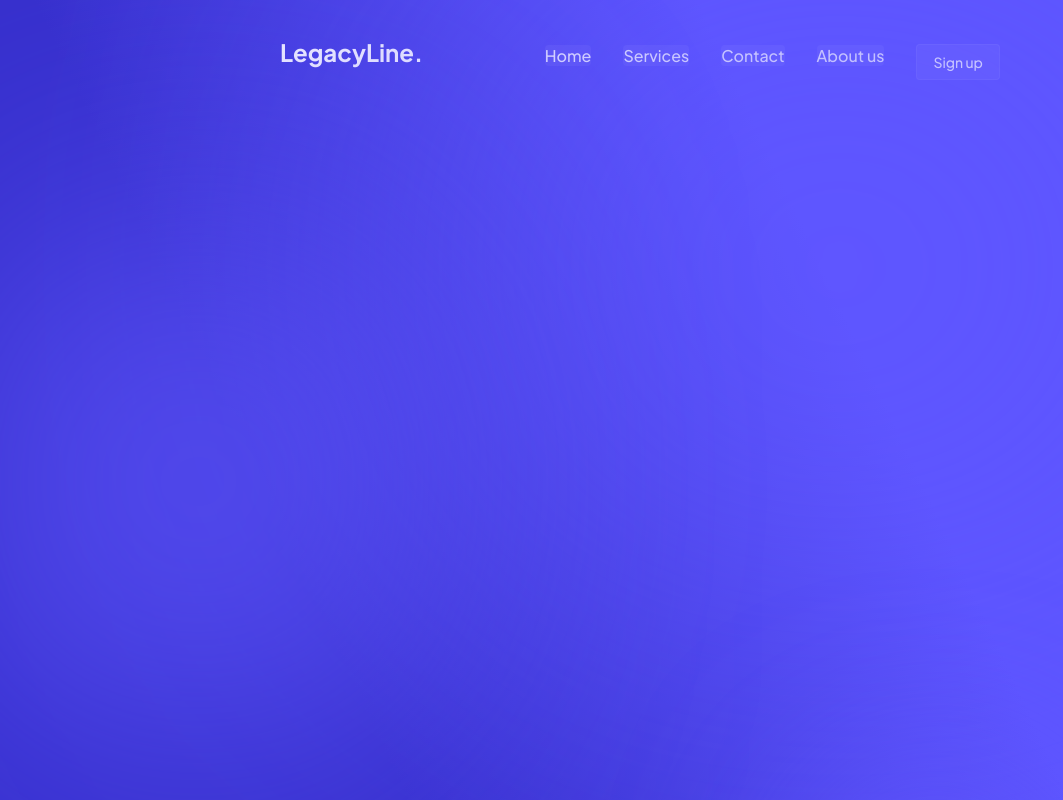
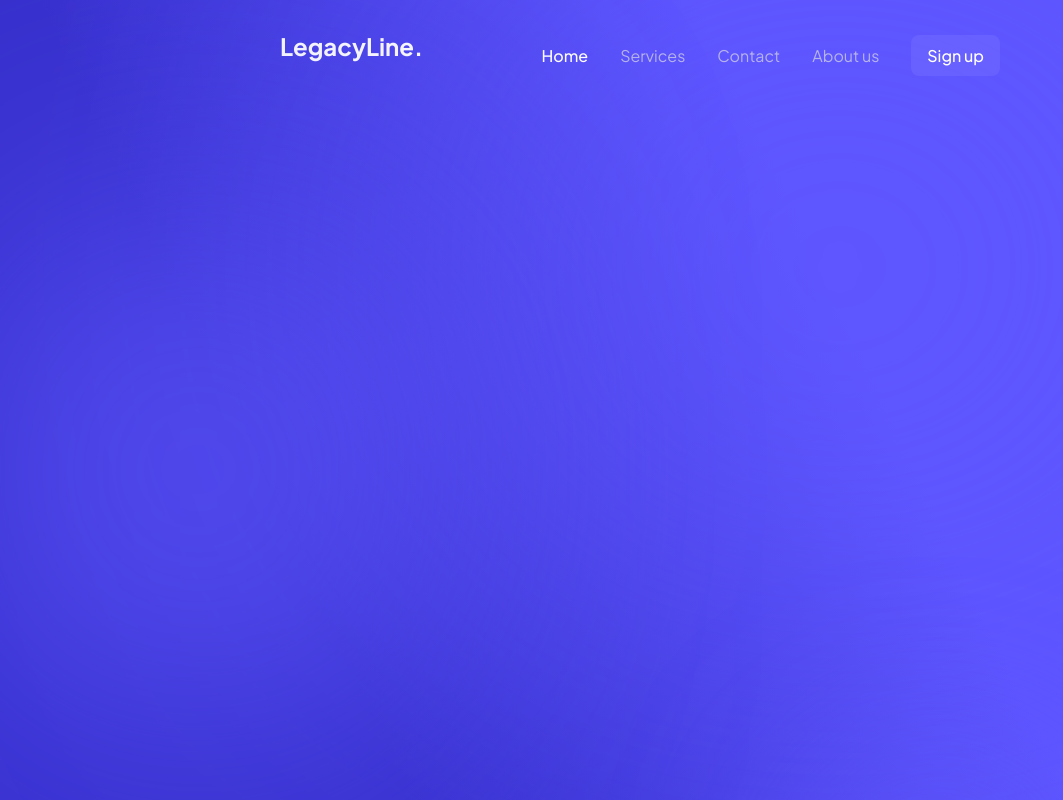
Before and after one commit to jesswils/banking-app, a Next.js app: page / in a window 1280 px wide. Shown: the top 800 px of the page, without its empty margins (0-1063 px from the left). Built offline with nearby package versions, Linux system fonts and the light colour scheme.

Commit message:
Fix navigation

```diff
--- a/src/app/components/Nav.tsx
+++ b/src/app/components/Nav.tsx
@@ -13,11 +13,11 @@ const Nav = () => {
 				<span className='text-2xl font-sans font-semibold whitespace-nowrap text-white'>LegacyLine.</span>
 
 				<div className='hidden w-full md:block md:w-auto pt-5' id='navbar-default'>
-					<ul className='font-medium flex flex-col p-4 md:p-0 mt-4 border border-gray-100 rounded-lg md:flex-row md:space-x-8 md:mt-0 md:border-0'>
+					<ul className='flex flex-col p-4 md:p-0 mt-4 border border-gray-100 md:flex-row md:space-x-8 md:mt-0 md:border-0 font-display'>
 						<li>
 							<a
 								href='#'
-								className='py-2 pl-3 pr-4 text-white rounded md:bg-transparent md:p-0'
+								className='text-base text-white rounded font-medium'
 								aria-current='page'
 							>
 								Home
@@ -26,7 +26,7 @@ const Nav = () => {
 						<li>
 							<a
 								href='#'
-								className='py-2 pl-3 pr-4 text-transparent rounded text-white bg-transparent md:p-0'
+								className='text-base text-transparent-purple rounded'
 							>
 								Services
 							</a>
@@ -34,7 +34,7 @@ const Nav = () => {
 						<li>
 							<a
 								href='#'
-								className='py-3 pl-3 pr-4 text-transparent rounded text-white bg-transparent md:p-0'
+								className='text-base text-transparent-purple rounded'
 							>
 								Contact
 							</a>
@@ -42,16 +42,18 @@ const Nav = () => {
 						<li>
 							<a
 								href='#'
-								className='py-2 pl-3 pr-4 text-transparent rounded text-white bg-transparent md:p-0'
+								className='text-base text-transparent-purple rounded'
 							>
 								About us
 							</a>
 						</li>
 						<li>
-							<button type='button' className='inline-block text-sm font-medium text-center text-white bg-transparent
-              px-4 py-2.5 leading-none border rounded border-transparent'>
+							<a
+               href='#'
+               className='text-base text-white font-medium bg-transparent
+              px-4 py-2.5 leading-none rounded-lg'>
 								Sign up
-							</button>
+							</a>
 						</li>
 					</ul>
 				</div>
--- a/src/app/page.tsx
+++ b/src/app/page.tsx
@@ -4,7 +4,7 @@ export default function Home() {
 	return (
 		<main>
 			<Nav />
-			<div id='ellipse-top' className='ellipse-top absolute inset-y-0 pl-[11.8rem] pr-[23.2rem] ml-[11.8rem] mr-[23.2rem] mb-[20.5rem]' />
+			<div id='ellipse-top' className='ellipse-top absolute -z-50 inset-y-0 pl-[11.8rem] pr-[23.2rem] ml-[11.8rem] mr-[23.2rem] mb-[20.5rem]' />
 			<div id='ellipse-left' className='ellipse-left relative mr-[50.6rem] ml-[-16rem] mb-[-9.2rem] mt-[8.1rem]' />
 			<div id='ellipse-right' className='ellipse-right relative mr-[7.94rem] mb-[7.79rem] ml-[33.4rem] mt-[11.1rem]' />
 		</main>
--- a/tailwind.config.ts
+++ b/tailwind.config.ts
@@ -19,7 +19,8 @@ const config: Config = {
         'neutral-light': '#FFFFFF',
         'neutral-purple': '#B6B3EB',
         'transparent': '#FFFFFF10',
-        'white' : '#FFF'
+        'white' : '#FFF',
+        'transparent-purple' : '#B6B3EB'
       },
       fontFamily: {
         display: ['var(--font-jakarta)'],
```
